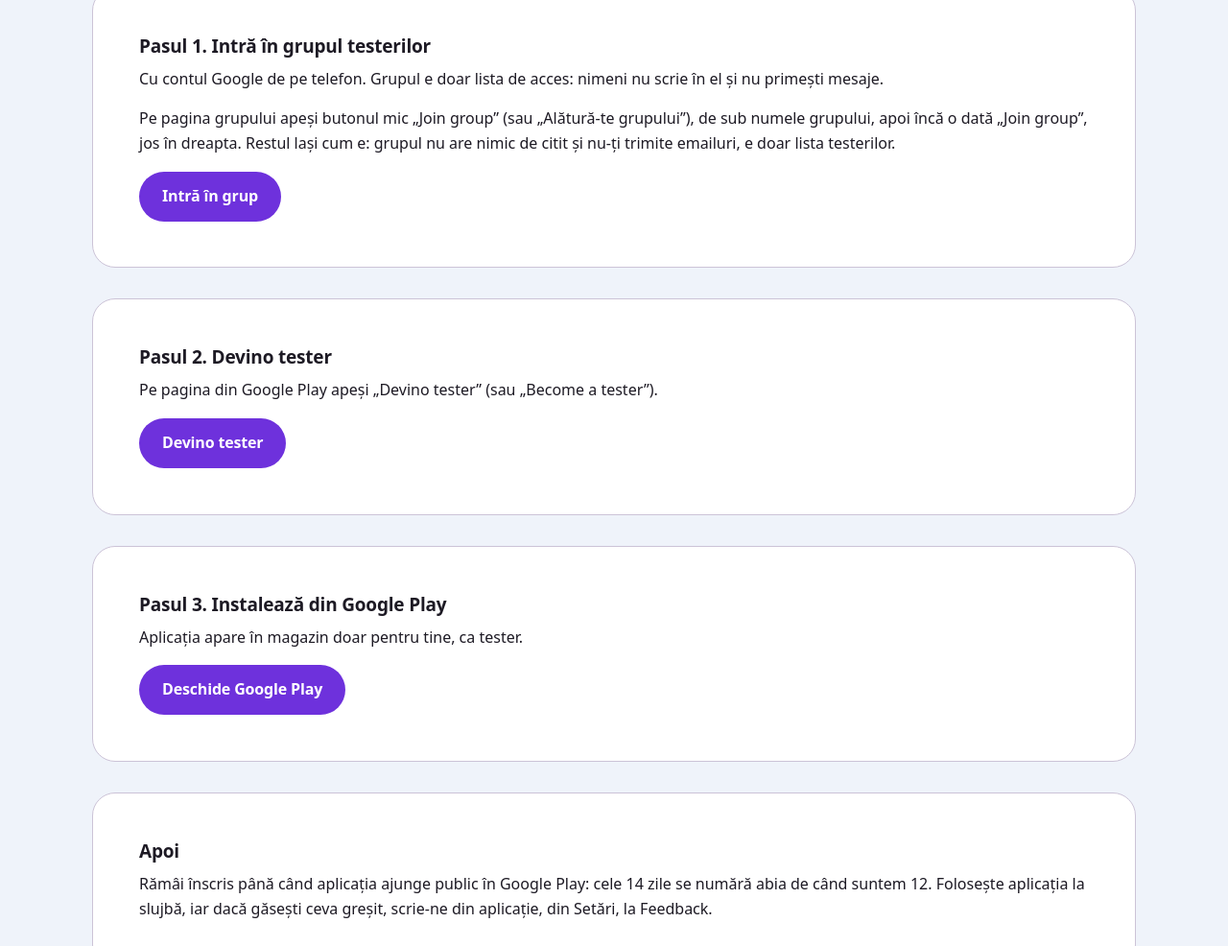
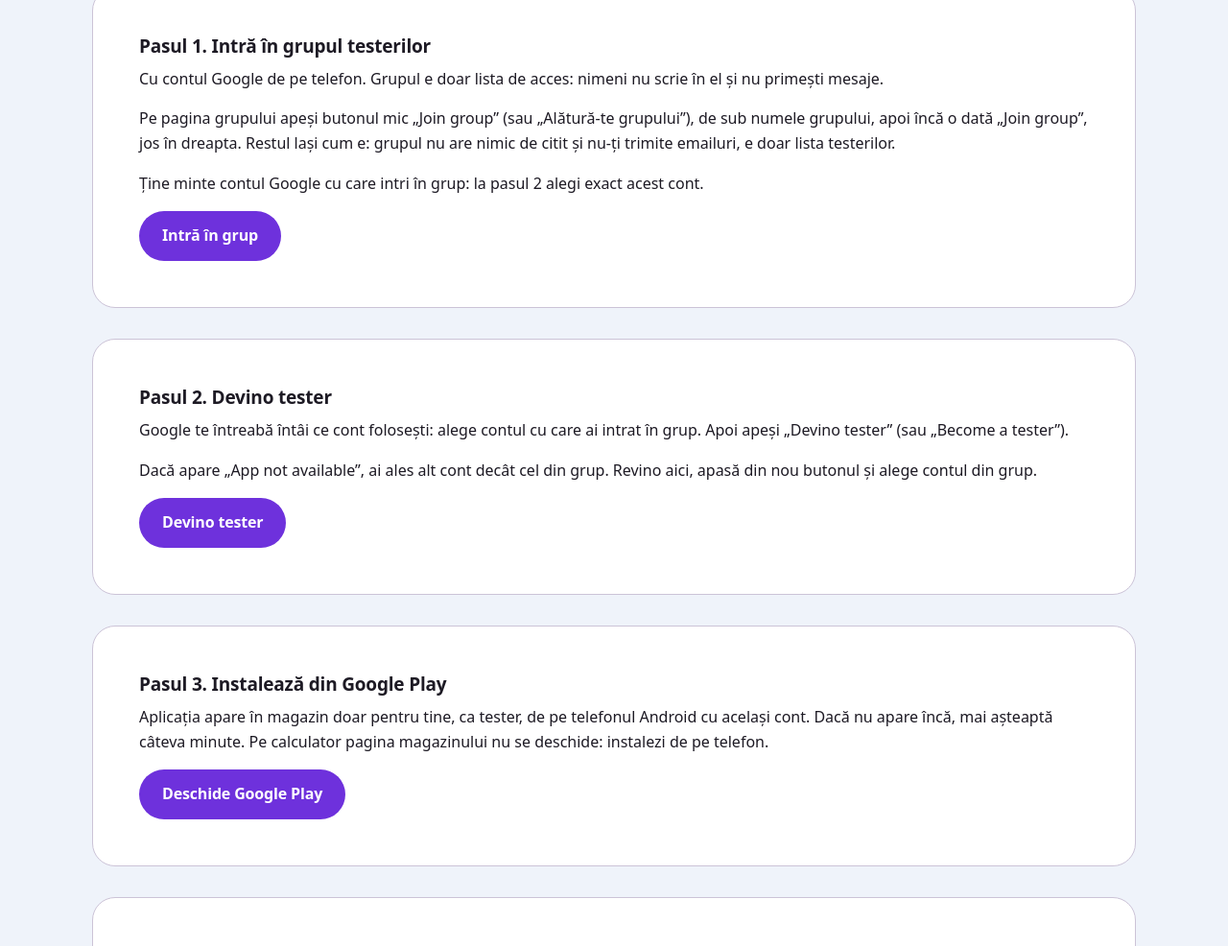
Before and after one commit to timi-petre/worship-book-catalog, a plain HTML site: page docs/app/android/index.html in a window 1280 px wide. Shown: the part 621-1607 px from the top of the page at 96% size. Drawn offline with Linux system fonts and the light colour scheme.

Commit message:
app: sincronizare cu chrodpro/site [skip ci]

```diff
--- a/docs/app/android/index.html
+++ b/docs/app/android/index.html
@@ -78,19 +78,26 @@ try {
       „Alătură-te grupului”), de sub numele grupului, apoi încă o dată
       „Join group”, jos în dreapta. Restul lași cum e: grupul nu are nimic
       de citit și nu-ți trimite emailuri, e doar lista testerilor.</p>
+      <p>Ține minte contul Google cu care intri în grup: la pasul 2 alegi
+      exact acest cont.</p>
       <p><a class="btn btn-primary" data-android="chrome" href="https://groups.google.com/g/cantari-de-lauda-testeri">Intră în grup</a></p>
     </div>
 
     <div class="panel">
       <h3>Pasul 2. Devino tester</h3>
-      <p>Pe pagina din Google Play apeși „Devino tester” (sau „Become a
-      tester”).</p>
-      <p><a class="btn btn-primary" data-android="chrome" href="https://play.google.com/apps/testing/com.worship.worship_book">Devino tester</a></p>
+      <p>Google te întreabă întâi ce cont folosești: alege contul cu care ai
+      intrat în grup. Apoi apeși „Devino tester” (sau „Become a tester”).</p>
+      <p>Dacă apare „App not available”, ai ales alt cont decât cel din grup.
+      Revino aici, apasă din nou butonul și alege contul din grup.</p>
+      <p><a class="btn btn-primary" data-android="chrome" href="https://accounts.google.com/AccountChooser?continue=https%3A%2F%2Fplay.google.com%2Fapps%2Ftesting%2Fcom.worship.worship_book">Devino tester</a></p>
     </div>
 
     <div class="panel">
       <h3>Pasul 3. Instalează din Google Play</h3>
-      <p>Aplicația apare în magazin doar pentru tine, ca tester.</p>
+      <p>Aplicația apare în magazin doar pentru tine, ca tester, de pe
+      telefonul Android cu același cont. Dacă nu apare încă, mai așteaptă
+      câteva minute. Pe calculator pagina magazinului nu se deschide: instalezi
+      de pe telefon.</p>
       <p><a class="btn btn-primary" data-android="magazin" href="https://play.google.com/store/apps/details?id=com.worship.worship_book">Deschide Google Play</a></p>
     </div>
 
```
